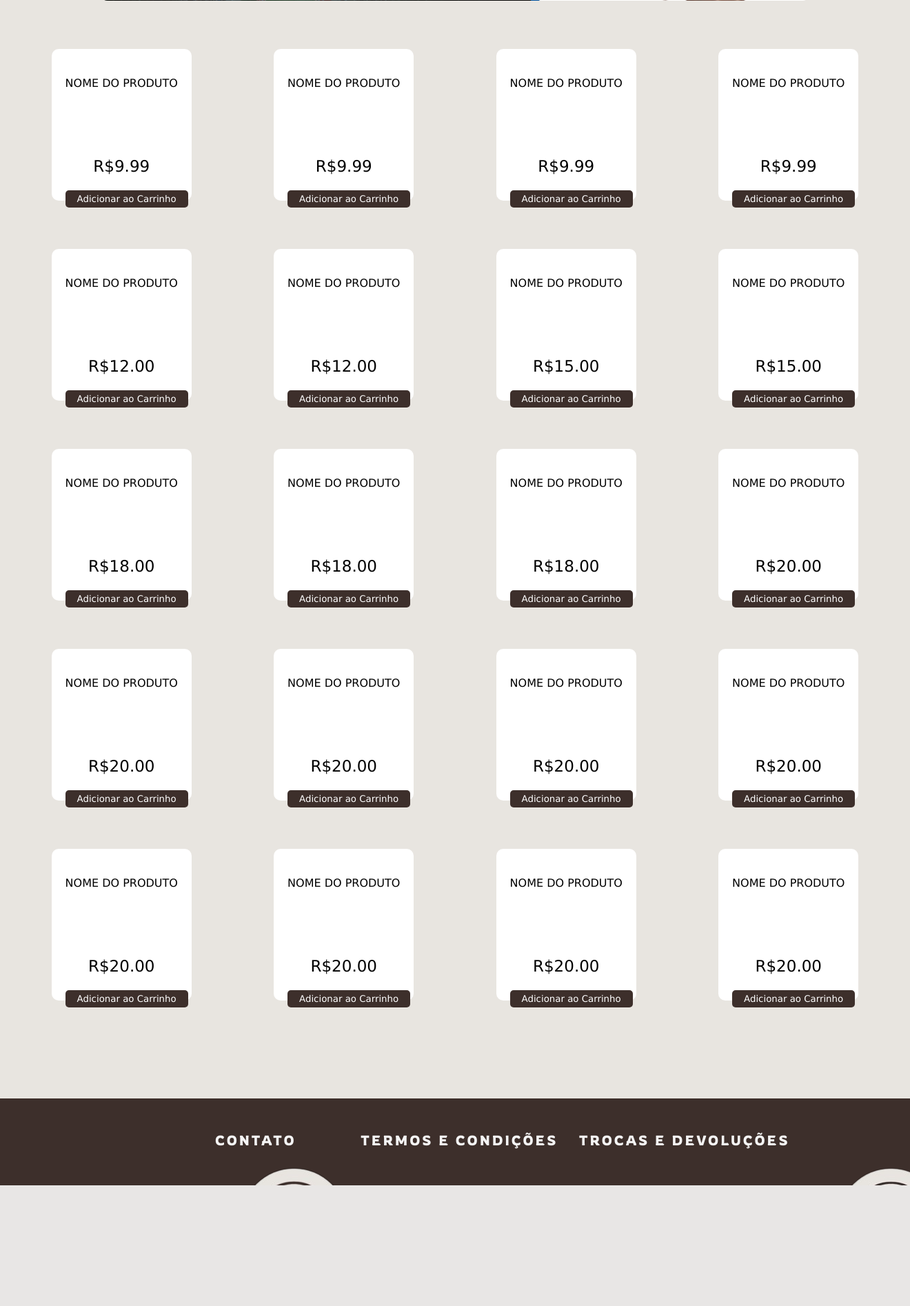
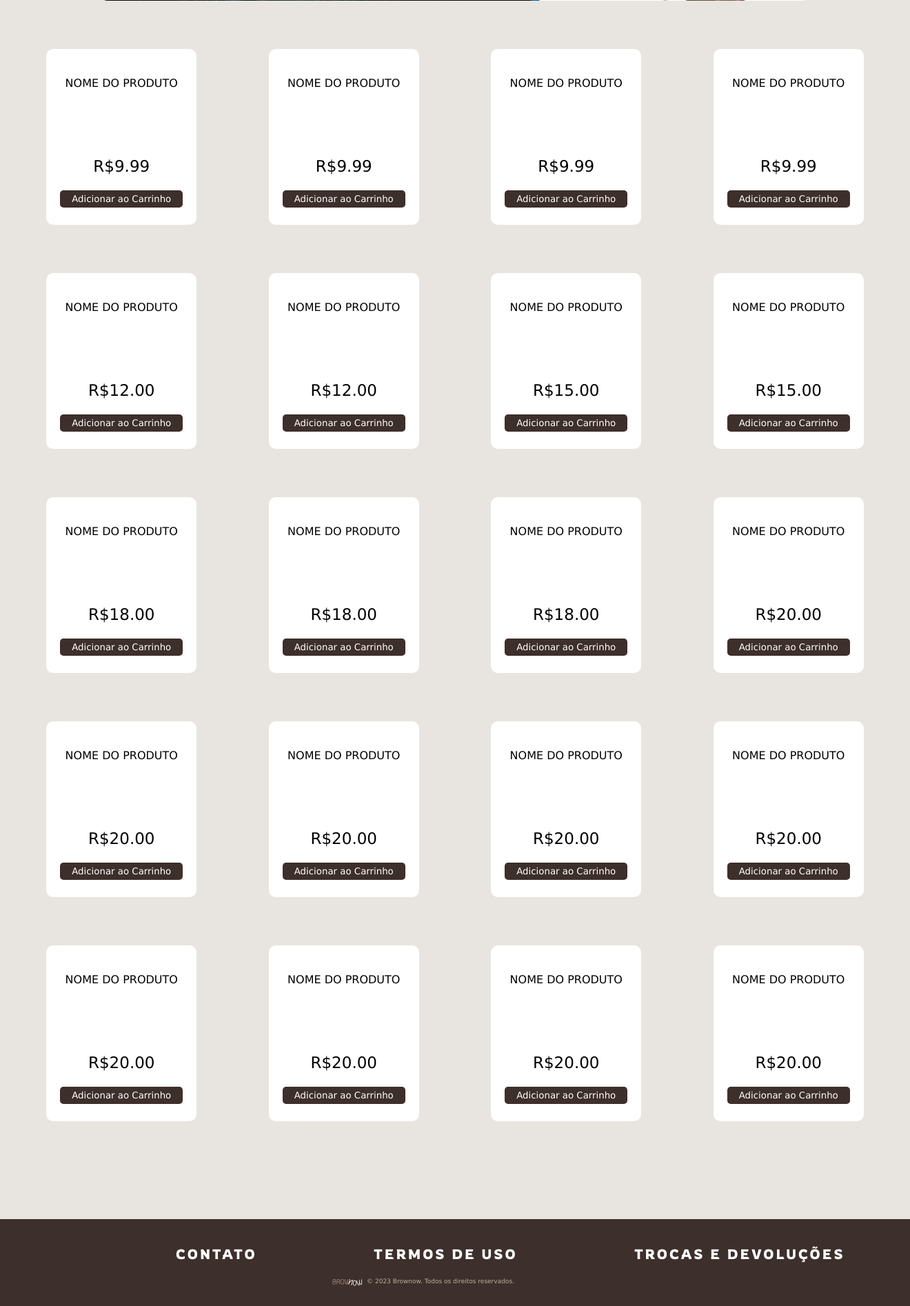
Before and after one commit to lucasklugs/ProjetoBW, a PHP site: page / in a window 1320 px wide. Shown: the part 501-2395 px from the top of the page at 69% size. Before the commit the page ends 2220 px from the top, so only its background shows below. Run offline with PHP 8.4, Linux system fonts and the light colour scheme.

Commit message:
footer/index

```diff
--- a/css/index.css
+++ b/css/index.css
@@ -716,10 +716,13 @@
 
 
 .footer {
+    display: flex;
+    justify-content: center;
     background-color: #3D2F2B;
     padding: 3rem;
     height: 30px;
     margin-top: 10%;
+    flex-direction: column;
 }
 .containercake img{
     width: 20%;
@@ -728,66 +731,82 @@
 	/* left:0%; */
 }
 
-button {
+.container_footer{
+    display: flex;
+    justify-content: space-around;
+    height: 100%;
+    width: 1140px;
     background-color: #3D2F2B;
-    position: absolute;
-    margin-left: 20%;
-
+    margin-left: 10%;
 }
 
-.contato button {
+.container_footer a{
+    text-decoration: none;
+}
+
+.contato-link {
     font-family: 'Rowdies';
     font-size: 20px;
-    cursor: pointer;
     letter-spacing: 3px;
-    margin-left: 20%;
-    color: whitesmoke;
+    display: inline-block;
+    overflow: hidden;
+    position: relative;
+    transition: transform 0.3s;
+    text-decoration: none;
+    color: #FFF;
 }
 
 
-.termos button {
+.termos-link {
     font-family: 'Rowdies';
     font-size: 20px;
-    cursor: pointer;
     letter-spacing: 3px;
-    margin-left: 36%;
-    color: whitesmoke;
+    display: inline-block;
+    overflow: hidden;
+    position: relative;
+    transition: transform 0.3s;
+    text-decoration: none;
+    color: #FFF;
 }
 
-.trocas button {
+.trocas-link{
     font-family: 'Rowdies';
     font-size: 20px;
-    cursor: pointer;
     letter-spacing: 3px;
-    margin-left: 60%;
-    color: whitesmoke;
+    display: inline-block;
+    overflow: hidden;
+    position: relative;
+    transition: transform 0.3s;
+    text-decoration: none;
+    color: #FFF;
 }
 
-.contato button:hover {
-    overflow: hidden;
-    scale: 1.1;
-    transition: 0.3s;
+.contato-link:hover {
+    transform: scale(1.1);
     color: #A78983;
 
 }
 
-.termos button:hover {
-    overflow: hidden;
-    scale: 1.1;
-    transition: 0.3s;
+.termos-link:hover {
+    transform: scale(1.1);
     color: #A78983
 }
 
-.trocas button:hover {
-    overflow: hidden;
-    scale: 1.1;
-    transition: 0.3s;
+.trocas-link:hover {
+    transform: scale(1.1);
     color: #A78983
 }
+.direitos{
+    color: #bcb09e;
+    font-size:9px;
+    margin-top: 25px;
+    margin-left: 35%;
+    display: flex;
+    align-items: center;
 
-.redessociais{
-    display: flex;
-    position: fixed;
-    width: 30px;
-    height: 40px;
 }
+ .direitos img{
+    width: 7%;
+    display:flex;
+
+}
--- a/index.html
+++ b/index.html
@@ -272,24 +272,28 @@
         <!-- <div class="containercake">
             <img id="animacaobw" alt="animacaobw" src="../ProjetoBW/img/animacaobw.png">
         </div> -->
-        <div class="container">
+
+        <div class="container_footer">
             <div class="contato">
-                <a href='https://wa.me/55479910732883'><button> CONTATO </button></a>
+                <br> <a href="" class="contato-link">CONTATO</a>
             </div>
             <div class="termos">
-                <a href='#'><button> TERMOS E CONDIÇÕES </button></a>
+                <br> <a href="" class="termos-link">TERMOS DE USO</a>
             </div>
             <div class="trocas">
-                <a href='#'><button> TROCAS E DEVOLUÇÕES </button></a>
+                <br><a href="" class="trocas-link">TROCAS E DEVOLUÇÕES</a>
             </div>
-            <div class="redessociais">
-                <a href="https://www.facebook.com/seu-perfil" target="_blank"><img src="../ProjetoBW/img/logoface.png"
-                        alt="Facebook"></a>
-                <a href="https://www.twitter.com/seu-perfil" target="_blank"><img src="../ProjetoBW/img/logoinsta.png"
-                        alt="Instagram"></a>
-                <a href="https://www.instagram.com/seu-perfil" target="_blank"><img
-                        src="../ProjetoBW/img/logolinkedin.png" alt="Linked In"></a>
+        </div>
+        <div>
+
+
+            <div class="direitos">
+                <img src="../ProjetoBW/img/brownow.png">
+                <p>&copy; 2023 Brownow. Todos os direitos reservados.</p>
+
+
             </div>
+        </div>
 
     </footer>
 
```
Also changed, not shown: css/cestinha.css (deleted, +0 -136 lines).
